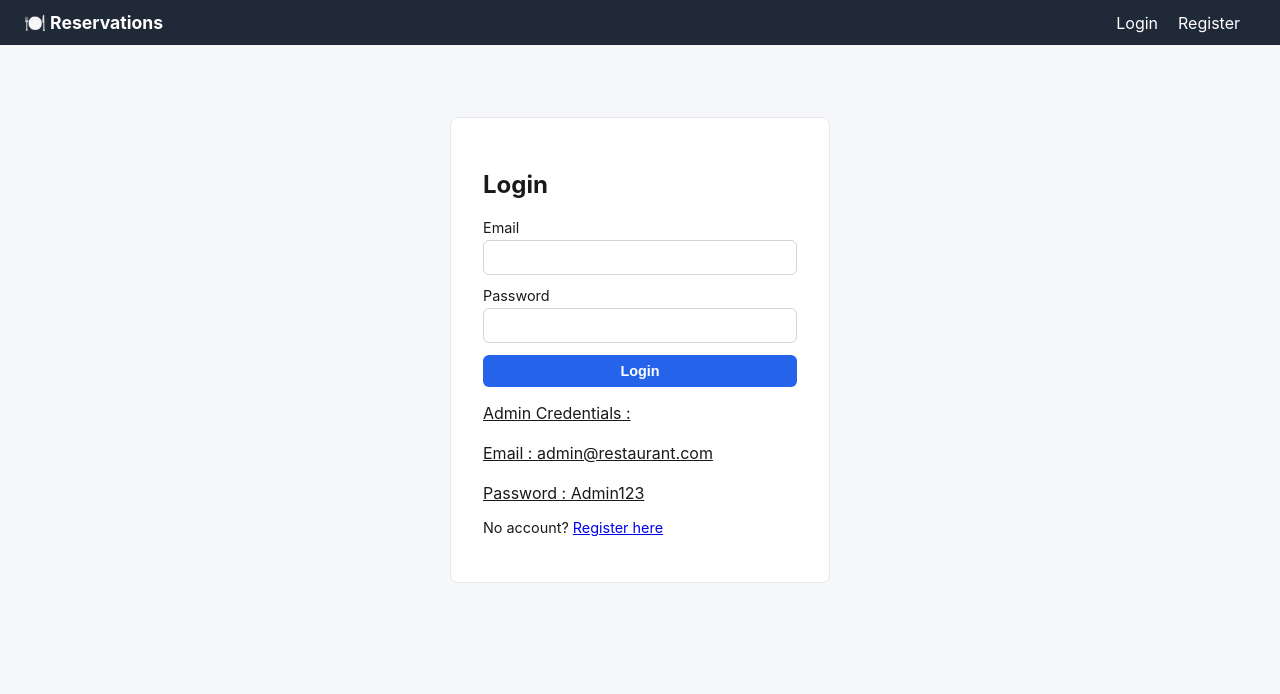
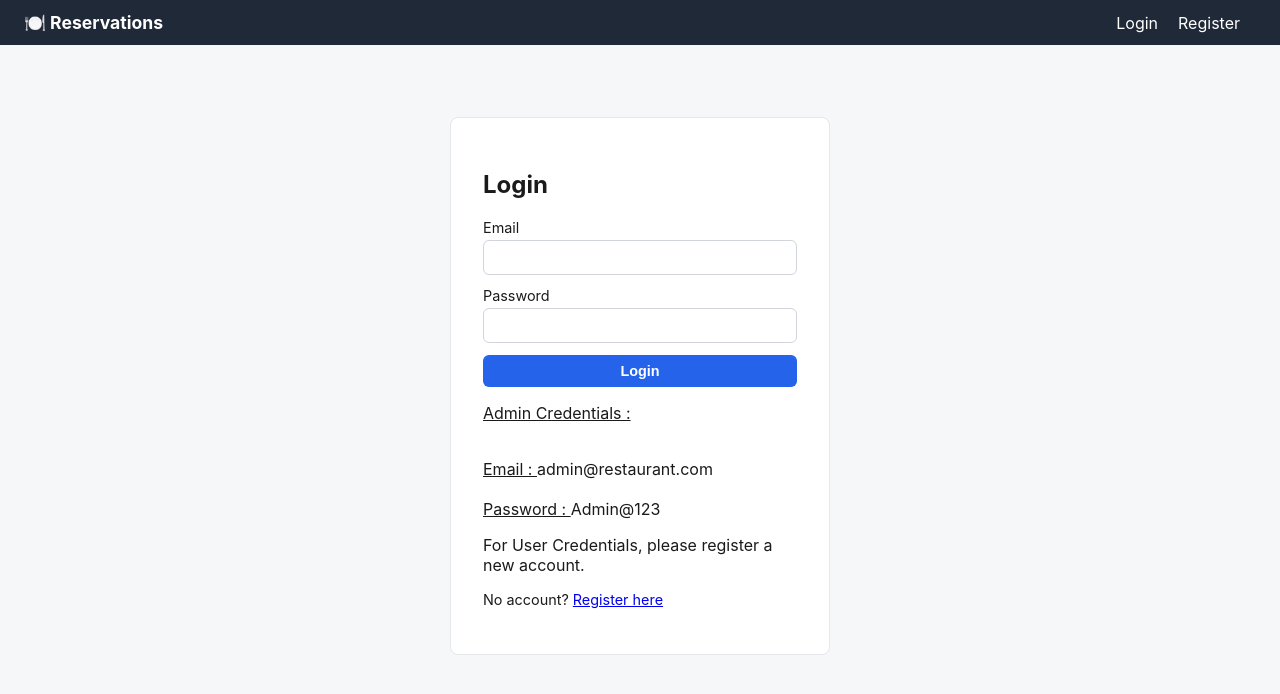
Before and after one commit to BOT-NIVESH-01/restaurant-reservation-system, a React (Vite) app in the folder frontend/: page /login in a window 1280 px wide. Shown: the top 694 px of the page. Built offline with nearby package versions, Linux system fonts and the light colour scheme; no server answers.

Commit message:
added admin credentials in login page for testing

```diff
--- a/frontend/src/pages/Login.jsx
+++ b/frontend/src/pages/Login.jsx
@@ -58,8 +58,13 @@ export default function Login() {
       </form>
       <p>
         <u>Admin Credentials : </u><br/><br/>
-        <u>Email : admin@restaurant.com</u><br/><br/>
-        <u>Password : Admin123</u>
+      </p>
+      <p>
+        <u>Email : </u>admin@restaurant.com<br/><br/>
+        <u>Password : </u>Admin@123
+      </p>
+      <p>
+        For User Credentials, please register a new account.
       </p>
       <p className="auth-switch">
         No account? <Link to="/register">Register here</Link>
```
